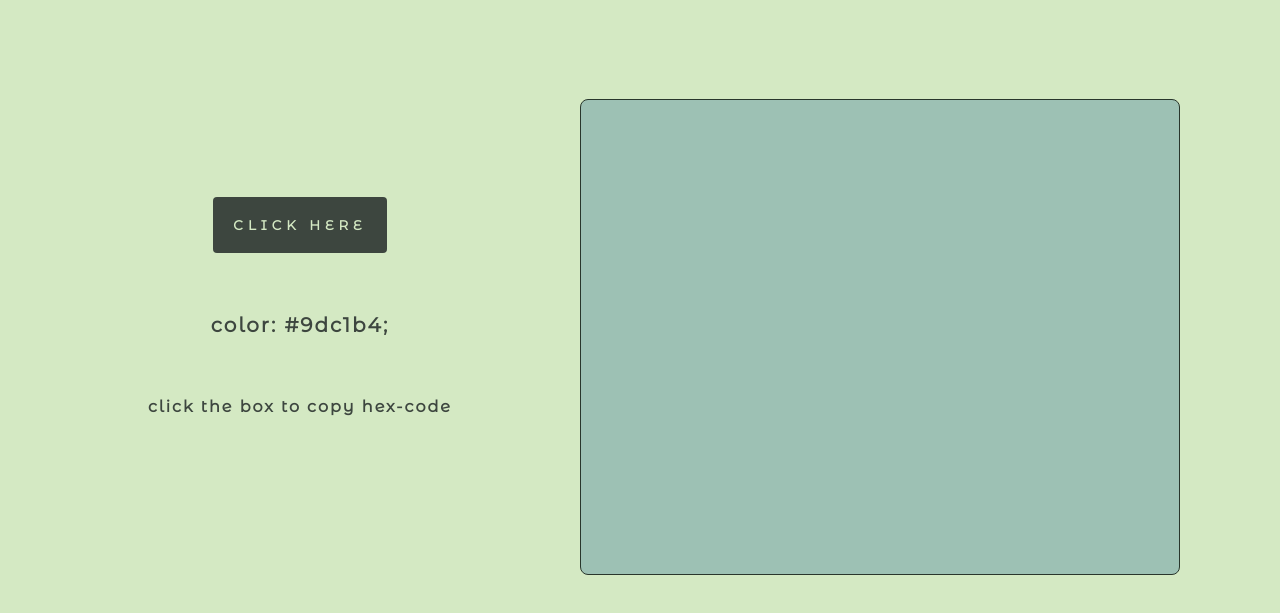
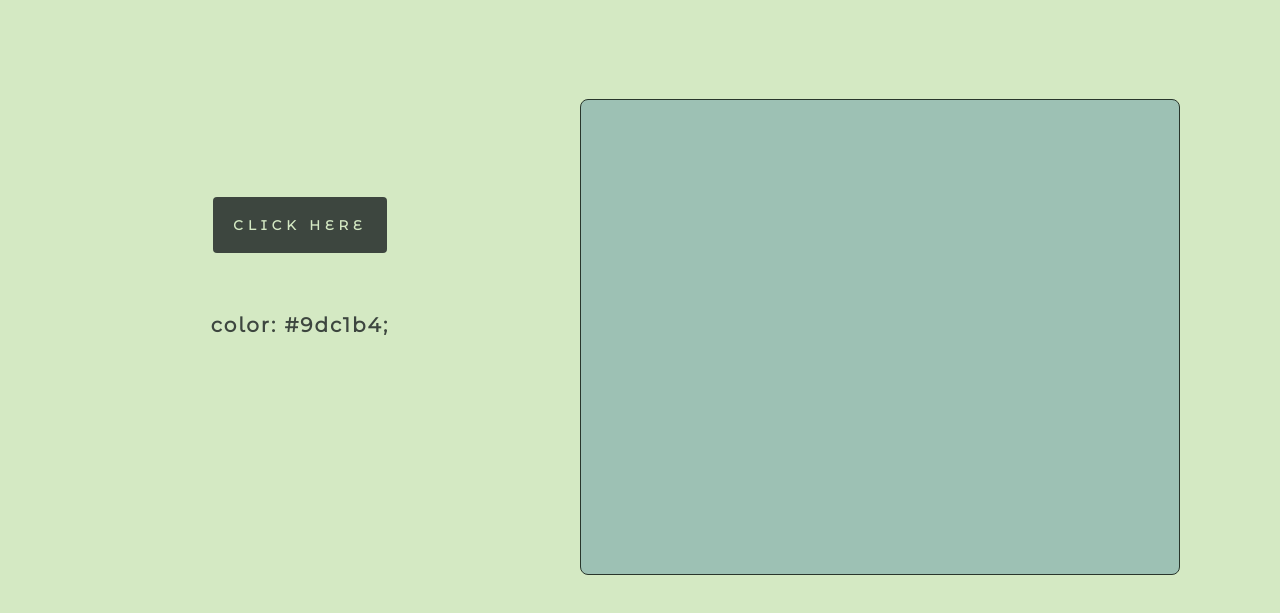
Before and after one commit to sumyat-aung/color-Flipper, a plain HTML site: page index.html in a window 1280 px wide. Shown: the part 137-750 px from the top of the page. Drawn offline with Linux system fonts and the light colour scheme; a web font is replaced by a local one.

Commit message:
2nd commit

```diff
--- a/css/style.css
+++ b/css/style.css
@@ -55,14 +55,6 @@ body {
   letter-spacing: 2px;
 }
 
-h6 {
-  font-family: "Montserrat Alternates", sans-serif;
-  margin: 30px;
-  color: #3d463f;
-  font-size: 16px;
-  letter-spacing: 2px;
-}
-
 #btn:hover {
   background-color: #29362c;
 }
--- a/index.html
+++ b/index.html
@@ -12,6 +12,8 @@
     <meta name="author" content="Su Myat Aung" />
     <!-- css link -->
     <link rel="stylesheet" href="css/style.css" />
+    <!-- favicon -->
+    <link rel="shortcut icon" href="favicon.png" type="image/x-icon" />
     <!-- google fonts -->
     <link rel="preconnect" href="https://fonts.googleapis.com" />
     <link rel="preconnect" href="https://fonts.gstatic.com" crossorigin />
@@ -34,7 +36,6 @@
       <div class="box1">
         <button id="btn">CLICK HERE</button>
         <div id="color">color: #9dc1b4;</div>
-        <h6>click the box to copy hex-code</h6>
       </div>
       <div class="box2" id="box"></div>
     </div>
```
Also changed, not shown: favicon.png (added).
